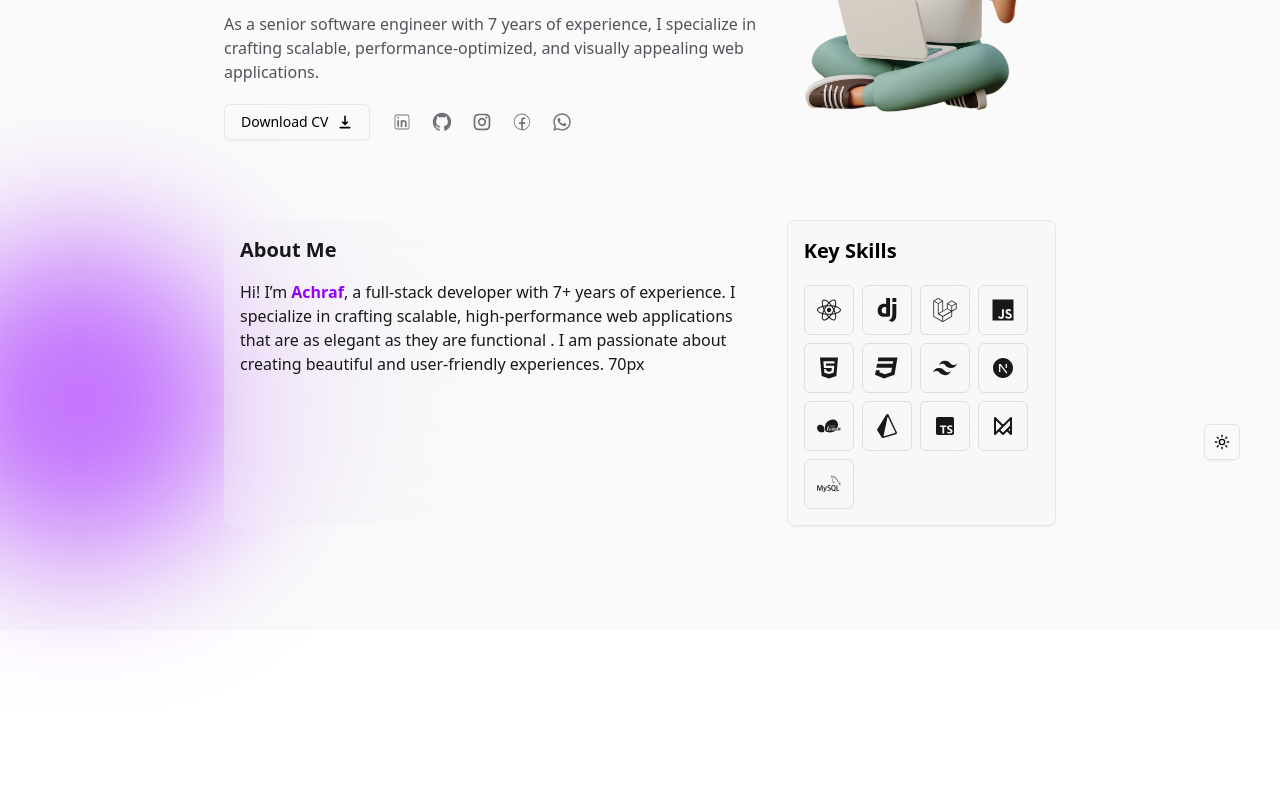
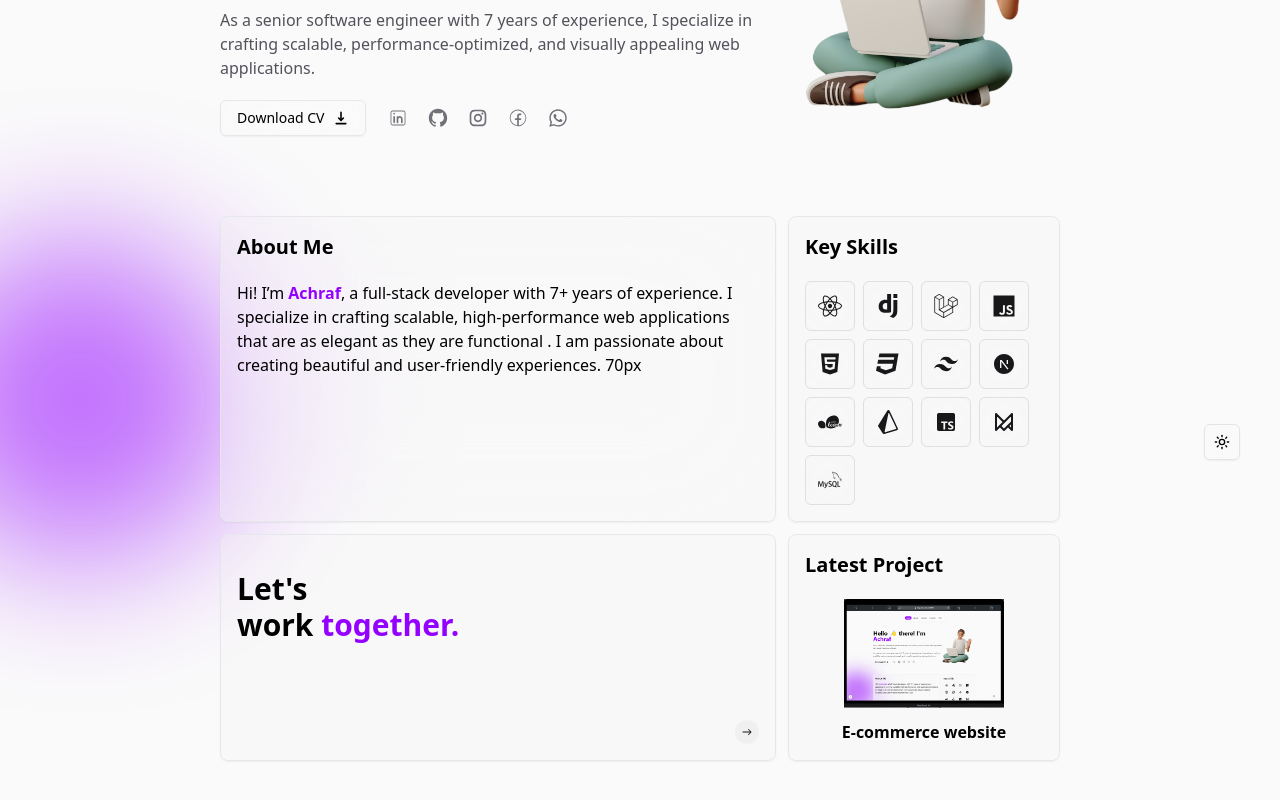
Before and after one commit to Achraftic/achraf.dev, a Next.js app: page / in a window 1280 px wide. Shown: the part 320-1120 px from the top of the page. Before the commit the page ends 950 px from the top, so only its background shows below. Built offline with nearby package versions, Linux system fonts and the light colour scheme.

Commit message:
complete about

```diff
--- a/src/app/page.tsx
+++ b/src/app/page.tsx
@@ -1,4 +1,3 @@
-import Tech from "@/components/Tech";
 
 import Header from "@/components/Header";
 import Main from "@/components/Main";
@@ -9,7 +8,7 @@ export default function Home() {
   return (
     <div className="max-w-4xl mx-auto h-full py-8  max-md:p-5 ">
       <Header />
-      <div className="p-8 my-10 flex flex-col gap-20   ">
+      <div className=" sm:p-7 p-4 my-10 flex flex-col gap-20   ">
         <Main />
         <About  />
 
--- a/src/components/About.tsx
+++ b/src/components/About.tsx
@@ -2,6 +2,9 @@
 import React from 'react'
 import { motion } from "framer-motion";
 import Tech from './Tech';
+import image from "../../public/ProjectImage/main.png";
+import Image from 'next/image';
+import { IoIosArrowRoundForward } from 'react-icons/io';
 export default function About() {
 
     return (
@@ -9,15 +12,15 @@ export default function About() {
             initial={{ opacity: 0 }}
             animate={{ opacity: 1 }}
             transition={{ duration: 1 }}
-            className=" z-10 relative  0 rounded-lg grid  md:grid-cols-3 gap-3 grid-cols-1"
+            className=" z-10 relative  0 rounded-lg grid  md:grid-cols-3 grid-cols-2 gap-3 "
         >
             <div className='w-full  h-full rounded-lg -z-10 absolute top-0 left-0  blur-xl'></div>
 
-            <div className='bg-zinc-100/20  text-zinc-900 dark:text-zinc-100 dark:bg-zinc-800/30 md:col-span-2 p-4 rounded-lg bg-opacity-70 backdrop-blur-3xl'>
-                <h2 className="text-xl  font-semibold mb-4  ">
+            <div className='p-4 flex flex-col gap-5 rounded-lg dark:bg-zinc-900/30 bg-zinc-100 bg-opacity-30 shadow-sm  border border-opacity-15 dark:border-zinc-800  col-span-2 backdrop-blur-3xl'>
+                <h2 className="text-xl  font-semibold   ">
                     About Me
                 </h2>
-                <p className=" text-base ">
+                <p className=" text-base  ">
                     Hi! I’m <span className="text-primary font-semibold">Achraf</span>, a
                     full-stack developer with 7+ years of experience. I specialize in crafting
                     scalable, high-performance web applications that are as elegant as they are
@@ -26,9 +29,26 @@ export default function About() {
                 </p>
             </div>
 
-            <div className='p-4 grid gap-5 rounded-lg dark:bg-zinc-900/30 bg-zinc-100 bg-opacity-30 shadow-sm  border border-opacity-20 dark:border-zinc-800'>
-                <h3 className="text-xl font-semibold">Key Skills</h3>
+            <div className='p-4 max-md:col-span-2  flex flex-col gap-5 rounded-lg dark:bg-zinc-800/20 bg-zinc-100 bg-opacity-30 shadow-sm  border border-opacity-15 dark:border-zinc-800'>
+                <h3 className="text-xl font-semibold ">Key Skills</h3>
                 <Tech />
+            </div>
+            <div className='p-4  relative  flex flex-col  md:col-span-2 gap-5 rounded-lg dark:bg-zinc-800/20 bg-zinc-100 bg-opacity-30 shadow-sm  border border-opacity-15 dark:border-zinc-800'>
+
+                <h2 className='text-3xl font-semibold mt-5 '>Let&apos;s <br /> work <span className='text-primary'>together.</span>  </h2>
+
+                <span className='absolute bottom-4 right-4 cursor-pointer group p-1 text-zinc-900 dark:text-zinc-100 dark:bg-zinc-800 bg-zinc-200/40 rounded-full'><IoIosArrowRoundForward className='group-hover:translate-x-0.5 duration-300' /> </span>
+
+
+            </div>
+            <div className='p-4 flex flex-col  gap-5 rounded-lg dark:bg-zinc-800/20 bg-zinc-100 bg-opacity-30 shadow-sm  border border-opacity-15 dark:border-zinc-800'>
+                <h3 className="text-xl font-semibold">Latest Project</h3>
+                <div className='flex flex-col justify-center items-center gap-3'>
+
+                <Image src={image} alt="" width={160} height={160} className=''  quality={100} />
+                <h3  className=' font-semibold'>E-commerce website </h3>
+                </div>
+
             </div>
 
 
--- a/src/components/Main.tsx
+++ b/src/components/Main.tsx
@@ -70,7 +70,6 @@ export default function Main() {
                             <motion.a
                                 key={idx}
                                 href={social.href}
-                                whileHover={{ scale: 1.1 }}
                                 whileTap={{ scale: 0.9 }}
                                 className="backdrop-blur-3xl p-1.5 cursor-pointer hover:bg-primary transition-all ease-in-out hover:text-zinc-50 rounded-full"
                             >
--- a/src/components/ModeToggle.tsx
+++ b/src/components/ModeToggle.tsx
@@ -16,7 +16,7 @@ export function ModeToggle() {
   const { setTheme } = useTheme()
 
   return (
-    <div className="fixed bottom-5 right-10">
+    <div className="fixed bottom-5 right-10 z-50">
 
 
     <DropdownMenu >
@@ -27,7 +27,7 @@ export function ModeToggle() {
           <span className="sr-only">Toggle theme</span>
         </Button>
       </DropdownMenuTrigger>
-      <DropdownMenuContent align="end" className="*:cursor-pointer">
+      <DropdownMenuContent align="end" className="*:cursor-pointer  bg-zinc-50/90 z-50 dark:bg-zinc-800/90 ">
         <DropdownMenuItem onClick={() => setTheme("light")}>
           Light
         </DropdownMenuItem>
```
Also changed, not shown: public/ProjectImage/main.png (added).
